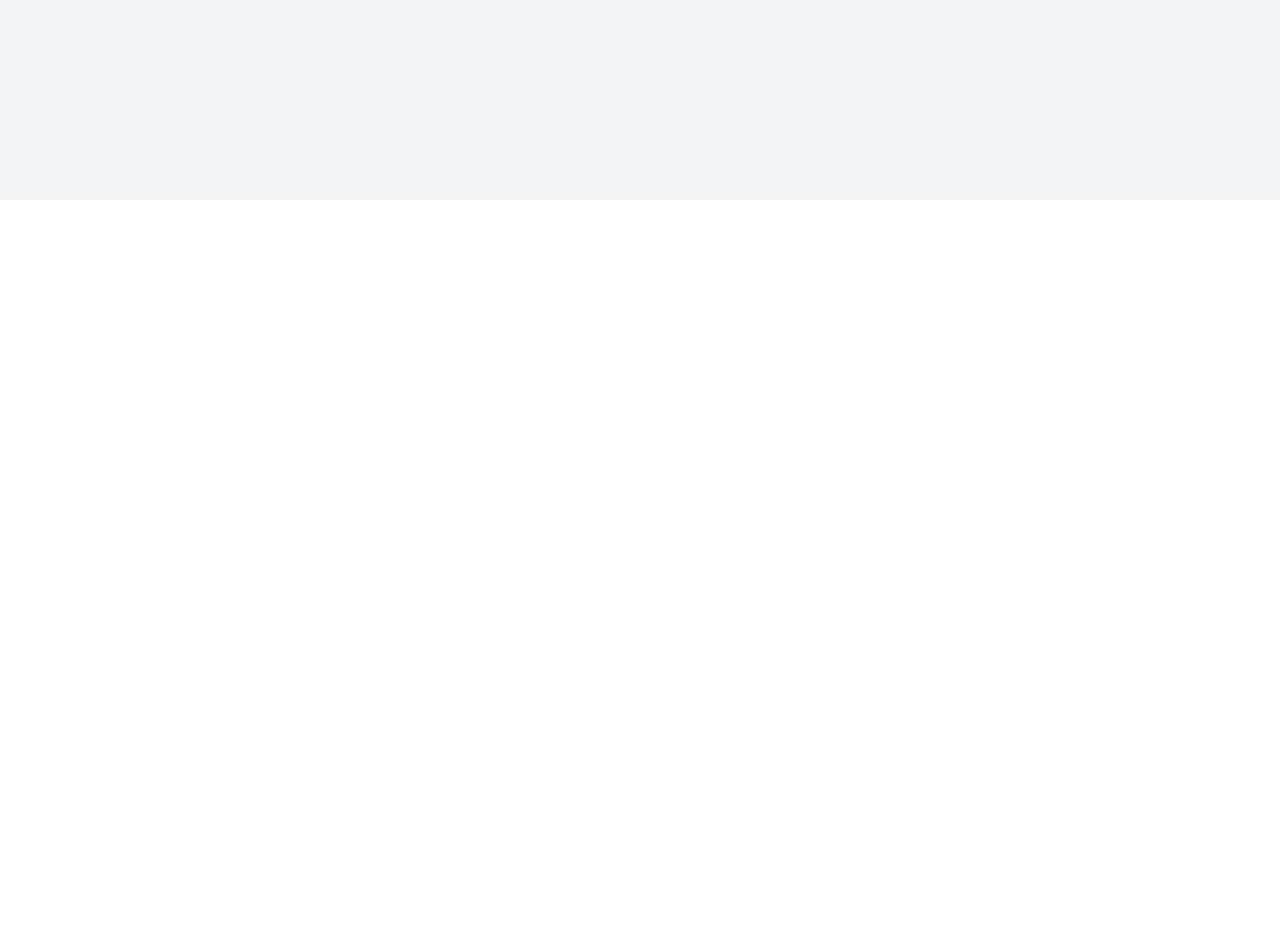
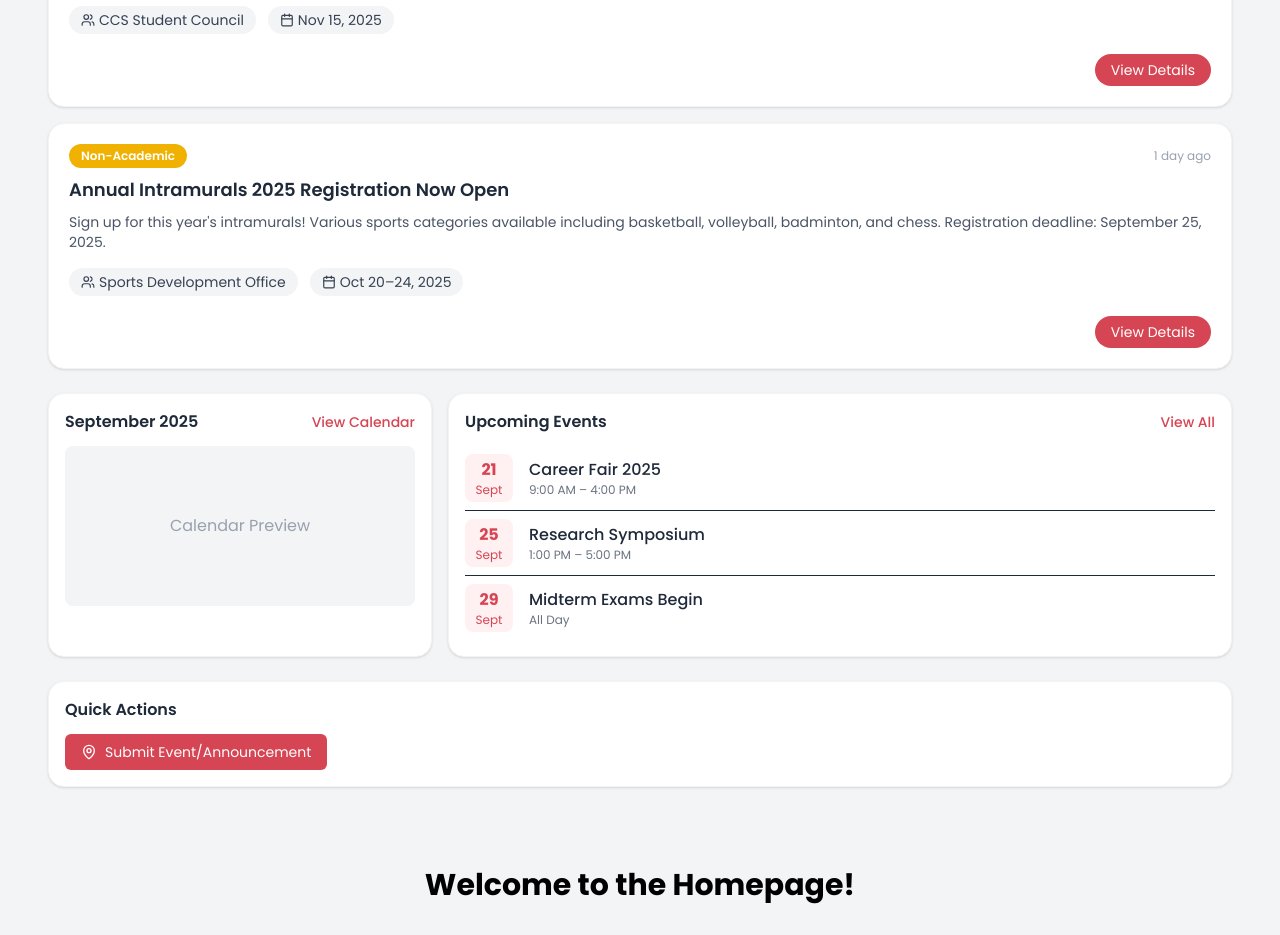
Before and after one commit to Rod2244/Crimson-Events-Hub, a React (Vite) app in the folder Frontend/: page /homepage in a window 1280 px wide. Shown: the part 600-1535 px from the top of the page. Before the commit the page ends 800 px from the top, so only its background shows below. Built offline with nearby package versions, Linux system fonts and the light colour scheme.

Commit message:
Added Dashboard with its Placeholder Content and modify other files

```diff
--- /dev/null
+++ b/Frontend/src/components/AnnouncementCard.jsx
@@ -0,0 +1,33 @@
+import { Calendar, Users } from "lucide-react";
+import Button from "./Button";
+
+export default function AnnouncementCard({ category, color, title, desc, tags, time, date }) {
+  return (
+    <div className="bg-white p-5 rounded-2xl shadow-sm flex flex-col gap-2 border border-gray-100">
+      <div className="flex justify-between items-center">
+        <span className={`${color} text-white text-xs font-semibold px-3 py-1 rounded-full`}>
+          {category}
+        </span>
+        <span className="text-xs text-gray-400">{time}</span>
+      </div>
+
+      <h2 className="font-semibold text-lg">{title}</h2>
+      <p className="text-sm text-gray-600">{desc}</p>
+
+      <div className="flex flex-wrap items-center gap-3 mt-2 text-sm text-gray-700">
+        {tags.map((t, i) => (
+          <span key={i} className="flex items-center gap-1 bg-gray-100 px-3 py-1 rounded-full">
+            <Users size={14} /> {t}
+          </span>
+        ))}
+        <span className="flex items-center gap-1 bg-gray-100 px-3 py-1 rounded-full">
+          <Calendar size={14} /> {date}
+        </span>
+      </div>
+
+      <Button className="self-end mt-3 bg-[#d64553] hover:bg-[#c43b48] text-white text-sm px-4 py-1.5 rounded-full transition cursor-pointer">
+        View Details
+      </Button>
+    </div>
+  );
+}
--- /dev/null
+++ b/Frontend/src/components/CalendarCard.jsx
@@ -0,0 +1,15 @@
+export default function CalendarCard() {
+  return (
+    <div className="bg-white p-4 rounded-2xl shadow-sm border border-gray-100">
+      <div className="flex justify-between items-center mb-3">
+        <h3 className="font-semibold">September 2025</h3>
+        <button className="text-[#d64553] text-sm font-medium hover:underline">
+          View Calendar
+        </button>
+      </div>
+      <div className="h-40 bg-gray-100 rounded-lg flex items-center justify-center text-gray-400">
+        Calendar Preview
+      </div>
+    </div>
+  );
+}
--- /dev/null
+++ b/Frontend/src/components/Dashboard.jsx
@@ -0,0 +1,77 @@
+import AnnouncementCard from "./AnnouncementCard";
+import UpcomingEvent from "./UpcomingEvent";
+import CalendarCard from "./CalendarCard";
+import QuickActions from "./QuickAction";
+
+export default function Dashboard() {
+  const announcements = [
+    {
+      id: 1,
+      category: "ACADEMIC",
+      color: "bg-[#d64553]",
+      title: "Midterm Examination Schedule for AY 2024–2025",
+      desc: "The midterm examinations will be conducted from September 29 to October 3, 2025. Students are advised to check their respective department schedules for specific exam times.",
+      tags: ["Registrar’s Office", "All Students"],
+      time: "2 hours ago",
+      date: "Sept 29–Oct 3, 2025",
+    },
+    {
+      id: 2,
+      category: "ORGANIZATION",
+      color: "bg-green-600",
+      title: "CCS Tech Summit 2025 – Call for Volunteers",
+      desc: "The College of Computing is organizing the annual Tech Summit. We're looking for enthusiastic volunteers to help make this event successful!",
+      tags: ["CCS Student Council"],
+      time: "5 hours ago",
+      date: "Nov 15, 2025",
+    },
+    {
+      id: 3,
+      category: "Non-Academic",
+      color: "bg-yellow-500",
+      title: "Annual Intramurals 2025 Registration Now Open",
+      desc: "Sign up for this year's intramurals! Various sports categories available including basketball, volleyball, badminton, and chess. Registration deadline: September 25, 2025.",
+      tags: ["Sports Development Office"],
+      time: "1 day ago",
+      date: "Oct 20–24, 2025",
+    },
+  ];
+
+  const upcoming = [
+    { date: "21", month: "Sept", title: "Career Fair 2025", time: "9:00 AM – 4:00 PM" },
+    { date: "25", month: "Sept", title: "Research Symposium", time: "1:00 PM – 5:00 PM" },
+    { date: "29", month: "Sept", title: "Midterm Exams Begin", time: "All Day" },
+  ];
+
+  return (
+    <div className="p-6 bg-gray-100 min-h-screen text-gray-800 space-y-6">
+      {/* Announcements */}
+      <div className="space-y-4">
+        {announcements.map((a) => (
+          <AnnouncementCard key={a.id} {...a} />
+        ))}
+      </div>
+
+      {/* Calendar + Upcoming */}
+      <div className="grid grid-cols-1 md:grid-cols-3 gap-4">
+        <CalendarCard />
+        <div className="bg-white p-4 rounded-2xl shadow-sm border border-gray-100 md:col-span-2">
+          <div className="flex justify-between items-center mb-3">
+            <h3 className="font-semibold">Upcoming Events</h3>
+            <button className="text-[#d64553] text-sm font-medium hover:underline">
+              View All
+            </button>
+          </div>
+          <div className="divide-y">
+            {upcoming.map((u, i) => (
+              <UpcomingEvent key={i} {...u} />
+            ))}
+          </div>
+        </div>
+      </div>
+
+      {/* Quick Actions */}
+      <QuickActions onSubmit={() => alert("Redirect to submission form")} />
+    </div>
+  );
+}
--- a/Frontend/src/components/LatestUpdates.jsx
+++ b/Frontend/src/components/LatestUpdates.jsx
@@ -1,4 +1,4 @@
-import React, { useState } from "react";
+import { useState } from "react";
 import Button from "./Button";
 
 export default function LatestUpdates() {
--- a/Frontend/src/components/LoginForm.jsx
+++ b/Frontend/src/components/LoginForm.jsx
@@ -1,4 +1,3 @@
-import React from "react";
 import Button from "./Button";
 import { Link, useNavigate } from "react-router-dom";
 import { Mail, KeyRound } from "lucide-react";
@@ -13,7 +12,6 @@ export default function LoginForm() {
 
   const handleLogin = (e) => {
     e.preventDefault();
-    // Handle login logic here
     navigate("/homepage");
   };
 
--- a/Frontend/src/components/Navbar.jsx
+++ b/Frontend/src/components/Navbar.jsx
@@ -1,14 +1,13 @@
-import React, { useState, useRef, useEffect } from "react";
-import { useNavigate } from "react-router-dom"; // ✅ import navigate
+import { useState, useRef, useEffect } from "react";
+import { useNavigate } from "react-router-dom";
 import logo from "../assets/logo.jpg";
 import { Search, Bell, LogOut } from "lucide-react";
 
 export default function Navbar() {
   const [showMenu, setShowMenu] = useState(false);
   const menuRef = useRef();
-  const navigate = useNavigate(); // ✅ initialize navigation
+  const navigate = useNavigate();
 
-  // Hide menu when clicking outside
   useEffect(() => {
     const handleClickOutside = (e) => {
       if (menuRef.current && !menuRef.current.contains(e.target)) {
@@ -19,17 +18,15 @@ export default function Navbar() {
     return () => document.removeEventListener("mousedown", handleClickOutside);
   }, []);
 
-  // ✅ Logout function
+
   const handleLogout = () => {
-    // Optional: clear any user session or token here
     localStorage.removeItem("user");
     setShowMenu(false);
-    navigate("/login"); // ✅ redirect to login page
+    navigate("/login");
   };
 
   return (
     <header className="w-full bg-[#d64553] text-white py-2 px-6 flex items-center justify-between shadow-md relative">
-      {/* Left: Logo + Title */}
       <div className="flex items-center gap-3">
         <img
           src={logo}
@@ -44,7 +41,6 @@ export default function Navbar() {
         </div>
       </div>
 
-      {/* Center: Search Bar */}
       <div className="flex items-center bg-white rounded-full px-3 py-1 w-96 max-w-full">
         <Search size={16} className="text-gray-400 mr-2" />
         <input
@@ -54,13 +50,11 @@ export default function Navbar() {
         />
       </div>
 
-      {/* Right: Icons */}
       <div className="flex items-center gap-4 relative" ref={menuRef}>
         <button className="bg-white text-[#d64553] p-2 rounded-full hover:bg-[#ffe6e9] transition">
           <Bell size={18} />
         </button>
 
-        {/* Profile Button */}
         <button
           onClick={() => setShowMenu(!showMenu)}
           className="w-8 h-8 rounded-full bg-gray-600 flex items-center justify-center font-semibold cursor-pointer hover:bg-gray-700 transition"
@@ -68,14 +62,13 @@ export default function Navbar() {
           M
         </button>
 
-        {/* Popup Card */}
         {showMenu && (
           <div className="absolute right-0 top-12 bg-white text-gray-800 shadow-lg rounded-xl w-40 py-2 z-50">
             <p className="px-4 py-2 text-sm border-b">
-              Logged in as <span className="font-semibold">Mark</span>
+              Logged in as <span className="font-semibold">Marie</span>
             </p>
             <button
-              onClick={handleLogout} // ✅ navigate to login
+              onClick={handleLogout}
               className="w-full flex items-center gap-2 px-4 py-2 text-sm text-left hover:bg-gray-100 transition"
             >
               <LogOut size={16} /> Logout
--- /dev/null
+++ b/Frontend/src/components/QuickAction.jsx
@@ -0,0 +1,15 @@
+import { MapPin } from "lucide-react";
+
+export default function QuickActions({ onSubmit }) {
+  return (
+    <div className="bg-white p-4 rounded-2xl shadow-sm border border-gray-100">
+      <h3 className="font-semibold mb-3">Quick Actions</h3>
+      <button
+        onClick={onSubmit}
+        className="bg-[#d64553] hover:bg-[#c43b48] text-white text-sm px-4 py-2 rounded-md transition flex items-center gap-2"
+      >
+        <MapPin size={16} /> Submit Event/Announcement
+      </button>
+    </div>
+  );
+}
--- a/Frontend/src/components/SignupForm.jsx
+++ b/Frontend/src/components/SignupForm.jsx
@@ -1,4 +1,3 @@
-import React from "react";
 import Button from "./Button";
 import { Link, useNavigate } from "react-router-dom";
 import { Mail, KeyRound, User } from "lucide-react";
@@ -12,7 +11,6 @@ export default function SignupForm() {
 
   const handleSignup = (e) => {
     e.preventDefault();
-    // Handle signup logic here
     navigate("/homepage");
   };
 
--- /dev/null
+++ b/Frontend/src/components/UpcomingEvent.jsx
@@ -0,0 +1,15 @@
+
+export default function UpcomingEvent({ date, month, title, time }) {
+  return (
+    <div className="flex items-center gap-4 py-2">
+      <div className="text-center w-12 h-12 bg-[#fff0f2] text-[#d64553] font-bold rounded-lg flex flex-col justify-center">
+        <span>{date}</span>
+        <span className="text-xs font-normal">{month}</span>
+      </div>
+      <div className="flex flex-col">
+        <span className="font-medium">{title}</span>
+        <span className="text-xs text-gray-500">{time}</span>
+      </div>
+    </div>
+  );
+}
--- a/Frontend/src/pages/HomePage.jsx
+++ b/Frontend/src/pages/HomePage.jsx
@@ -1,5 +1,6 @@
 import Navbar from "../components/Navbar"
 import LatestUpdates from "../components/LatestUpdates";
+import Dashboard from "../components/Dashboard";
 
 export default function HomePage() {
   return (
@@ -7,6 +8,7 @@ export default function HomePage() {
       <Navbar/>
       <main className="p-6">
         <LatestUpdates />
+        <Dashboard />
       </main>
       <div className="p-8 text-center">
         <h1 className="text-3xl font-bold">Welcome to the Homepage!</h1>
--- a/Frontend/src/pages/LoginPage.jsx
+++ b/Frontend/src/pages/LoginPage.jsx
@@ -1,4 +1,3 @@
-import React from "react";
 import AuthCard from "../components/AuthCard";
 import LoginForm from "../components/LoginForm";
 
--- a/Frontend/src/pages/SignupPage.jsx
+++ b/Frontend/src/pages/SignupPage.jsx
@@ -1,4 +1,3 @@
-import React from "react";
 import AuthCard from "../components/AuthCard";
 import SignupForm from "../components/SignupForm";
 
```
